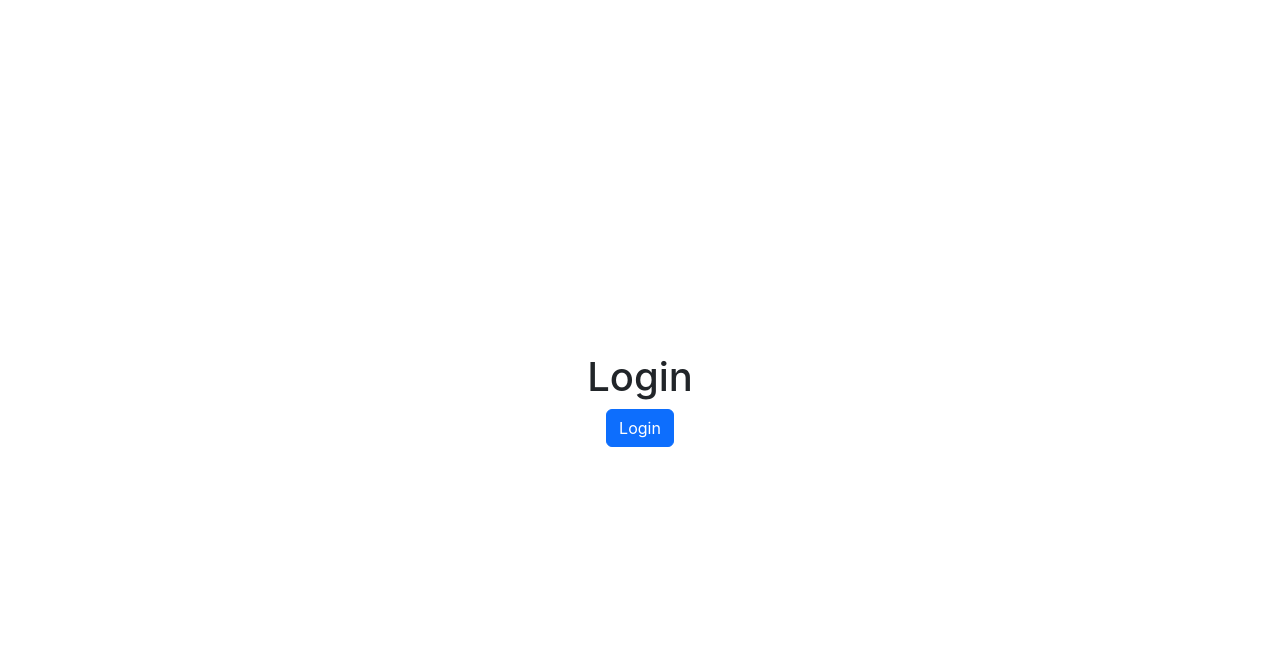
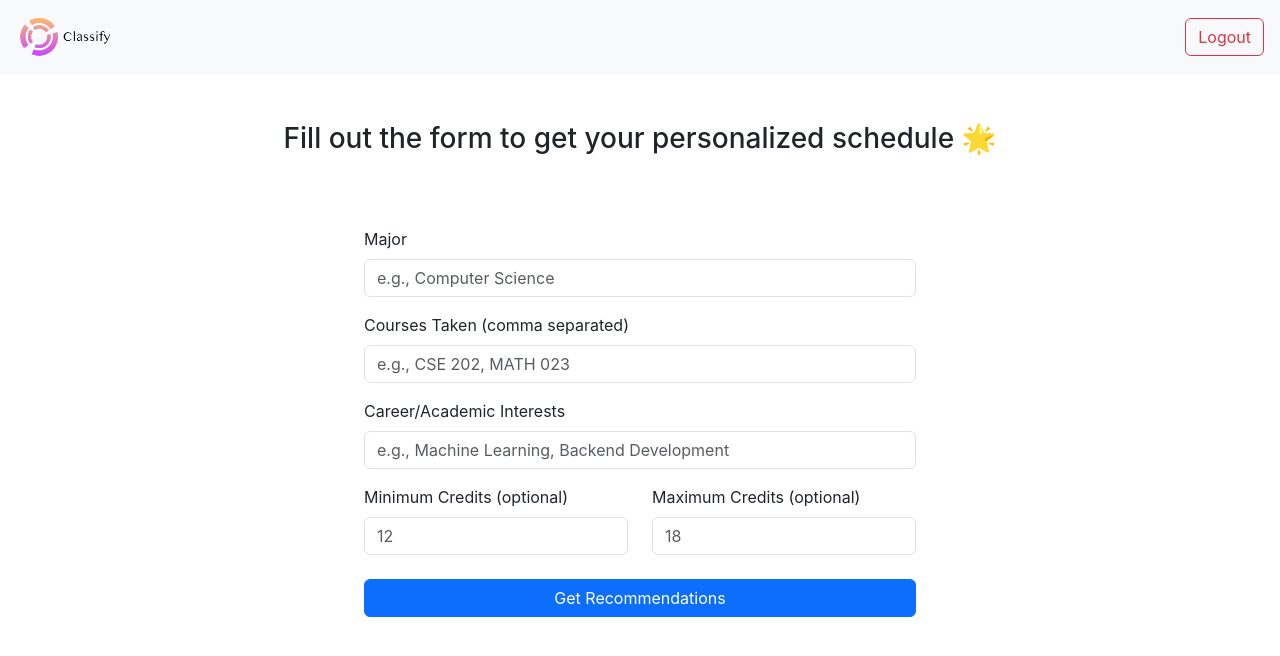
Before and after one commit to Azko327/classify, a React (Create React App) app in the folder my-app/: page /user-form in a window 1280 px wide. Shown: the top 656 px of the page. Built offline with nearby package versions, Linux system fonts and the light colour scheme.

Commit message:
added course search

```diff
--- a/my-app/src/App.js
+++ b/my-app/src/App.js
@@ -1,35 +1,18 @@
-import React, { useState } from 'react';
-import { BrowserRouter as Router, Routes, Route, Navigate } from 'react-router-dom';  // Add Navigate for redirection
-import LoginPage from './LoginPage';
+import React from 'react';
+import { BrowserRouter as Router, Routes, Route } from 'react-router-dom';
 import UserFormPage from './UserFormPage';
 import RecommendationPage from './RecommendationPage';
+import LoginPage from './LoginPage';
 
 function App() {
-  const [isLoggedIn, setIsLoggedIn] = useState(false);
-
-  const handleLogin = () => {
-    setIsLoggedIn(true);
-  };
-
   return (
-    <div className="App">
-      <Router>
-        {/* Conditionally render LoginPage or application routes */}
-        {isLoggedIn ? (
-          <Routes>
-            {/* Default route is UserFormPage after login */}
-            <Route path="/" element={<UserFormPage />} />
-            {/* Recommendation page */}
-            <Route path="/recommendations" element={<RecommendationPage />} />
-            {/* Redirect all other paths to UserFormPage */}
-            <Route path="*" element={<Navigate to="/" />} />
-          </Routes>
-        ) : (
-          // Render LoginPage if not logged in
-          <LoginPage onLogin={handleLogin} />
-        )}
-      </Router>
-    </div>
+    <Router>
+      <Routes>
+        <Route path="/" element={<LoginPage />} />
+        <Route path="/user-form" element={<UserFormPage />} />
+        <Route path="/recommendations" element={<RecommendationPage />} />
+      </Routes>
+    </Router>
   );
 }
 
--- a/my-app/src/LoginPage.js
+++ b/my-app/src/LoginPage.js
@@ -1,11 +1,19 @@
 import React from 'react';
 import { Container, Button } from 'react-bootstrap';
+import { useNavigate } from 'react-router-dom';
 
-const LoginPage = ({ onLogin }) => {
+const LoginPage = () => {
+  const navigate = useNavigate();
+
+  const handleLogin = () => {
+    // Navigate to the user form page after login
+    navigate('/user-form');
+  };
+
   return (
     <Container className="d-flex flex-column align-items-center justify-content-center vh-100">
       <h1>Login</h1>
-      <Button variant="primary" onClick={onLogin}>
+      <Button variant="primary" onClick={handleLogin}>
         Login
       </Button>
     </Container>
--- a/my-app/src/UserForm.js
+++ b/my-app/src/UserForm.js
@@ -1,14 +1,17 @@
 import React, { useState } from 'react';
-import axios from 'axios'; // Import Axios
+import axios from 'axios';
+import { Form, Button, Row, Col, Container, Alert } from 'react-bootstrap'; // Use Bootstrap for layout and styling
+import { useNavigate } from 'react-router-dom'; // React Router for navigation
 
 const UserForm = () => {
   const [major, setMajor] = useState('');
   const [academicInterests, setAcademicInterests] = useState('');
   const [coursesTaken, setCoursesTaken] = useState('');
-  const [minCredits, setMinCredits] = useState(''); // Allow empty, default validation will apply
-  const [maxCredits, setMaxCredits] = useState(''); // Allow empty, default validation will apply
-  const [recommendations, setRecommendations] = useState(null); // For displaying recommended courses
+  const [minCredits, setMinCredits] = useState(''); // Optional, defaults applied if empty
+  const [maxCredits, setMaxCredits] = useState(''); // Optional, defaults applied if empty
   const [errorMessage, setErrorMessage] = useState(''); // To show any errors
+
+  const navigate = useNavigate(); // Hook to navigate to different routes
 
   // Handle form submission
   const handleSubmit = async (e) => {
@@ -27,7 +30,9 @@ const UserForm = () => {
 
     try {
       const response = await axios.post('https://ysluz2e9rj.execute-api.us-east-1.amazonaws.com/recommendation', userData);
-      setRecommendations(response.data.recommendedCourses); // Update state with recommendations from backend
+
+      // Navigate to the recommendations page and pass the response data
+      navigate('/recommendations', { state: { recommendedCourses: response.data.recommendedCourses } });
     } catch (error) {
       if (error.response && error.response.data) {
         // Display the error message from the backend
@@ -37,89 +42,77 @@ const UserForm = () => {
       }
       console.error('Error fetching course recommendations:', error);
     }
-
-    // Reset the form
-    setMajor('');
-    setAcademicInterests('');
-    setCoursesTaken('');
-    setMinCredits(''); // Reset to empty, defaults applied by backend
-    setMaxCredits(''); // Reset to empty, defaults applied by backend
   };
 
   return (
-    <div>
-      <form onSubmit={handleSubmit}>
-        <div>
-          <label>Major:</label>
-          <input
+    <Container className="mt-5">
+      <Form onSubmit={handleSubmit} className="p-4" style={{ maxWidth: '600px', margin: '0 auto' }}>
+        {errorMessage && <Alert variant="danger">{errorMessage}</Alert>}
+
+        <Form.Group className="mb-3" controlId="formMajor">
+          <Form.Label>Major</Form.Label>
+          <Form.Control
             type="text"
             value={major}
             onChange={(e) => setMajor(e.target.value)}
+            placeholder="e.g., Computer Science"
             required
           />
-        </div>
+        </Form.Group>
 
-        <div>
-          <label>Courses Taken (comma separated):</label>
-          <input
+        <Form.Group className="mb-3" controlId="formCoursesTaken">
+          <Form.Label>Courses Taken (comma separated)</Form.Label>
+          <Form.Control
             type="text"
             value={coursesTaken}
             onChange={(e) => setCoursesTaken(e.target.value)}
+            placeholder="e.g., CSE 202, MATH 023"
             required
           />
-        </div>
+        </Form.Group>
 
-        <div>
-          <label>Career/Academic Interests:</label>
-          <input
+        <Form.Group className="mb-3" controlId="formAcademicInterests">
+          <Form.Label>Career/Academic Interests</Form.Label>
+          <Form.Control
             type="text"
             value={academicInterests}
             onChange={(e) => setAcademicInterests(e.target.value)}
+            placeholder="e.g., Machine Learning, Backend Development"
             required
           />
-        </div>
+        </Form.Group>
 
-        <div>
-          <label>Minimum Credits (optional):</label>
-          <input
+        <Row>
+          <Col>
+            <Form.Group controlId="formMinCredits">
+              <Form.Label>Minimum Credits (optional)</Form.Label>
+              <Form.Control
                 type="number"
                 value={minCredits}
                 onChange={(e) => setMinCredits(e.target.value)}
+                placeholder="12"
               />
-        </div>
+            </Form.Group>
+          </Col>
 
-        <div>
-          <label>Maximum Credits (optional):</label>
-          <input
+          <Col>
+            <Form.Group controlId="formMaxCredits">
+              <Form.Label>Maximum Credits (optional)</Form.Label>
+              <Form.Control
                 type="number"
                 value={maxCredits}
                 onChange={(e) => setMaxCredits(e.target.value)}
+                placeholder="18"
               />
-        </div>
+            </Form.Group>
+          </Col>
+        </Row>
 
-        <button type="submit">Submit</button>
-      </form>
-
-      {errorMessage && <p style={{ color: 'red' }}>{errorMessage}</p>}
-
-      {recommendations && (
-        <div>
-          <h2>Recommended Courses</h2>
-          <ul>
-            {recommendations.map((course, index) => (
-              <li key={index}>
-                {/* Display course number first, then name, credits, days, and time */}
-                {course.number} - {course.name} ({course.credits} credits) - {course.difficulty}
-                <p>{course.description}</p>
-                <p><strong>Days:</strong> {course.days.join(', ')}</p>
-                <p><strong>Time:</strong> {course.time}</p>
-              </li>
-            ))}
-          </ul>
-          <h3>Total Credits: {recommendations.reduce((sum, course) => sum + course.credits, 0)}</h3>
-        </div>
-      )}
-    </div>
+        <Button variant="primary" type="submit" className="mt-4 w-100">
+          Get Recommendations
+        </Button>
+      </Form>
+    </Container>
   );
 };
 
--- a/my-app/src/UserFormPage.js
+++ b/my-app/src/UserFormPage.js
@@ -1,6 +1,7 @@
 import React from 'react';
 import { Navbar, Container, Button } from 'react-bootstrap';
 import UserForm from './UserForm';
+import { useNavigate } from 'react-router-dom';
 
 import logo from './assets/classify-logo.png';
 
```
Also changed, not shown: my-app/src/RecommendationPage.js (+97 -26 lines), my-app/src/index.js (+5 -5 lines), my-app/public/courses.json (renamed from my-app/src/courses.json). Lines whose indentation alone changed are shown as unchanged.
